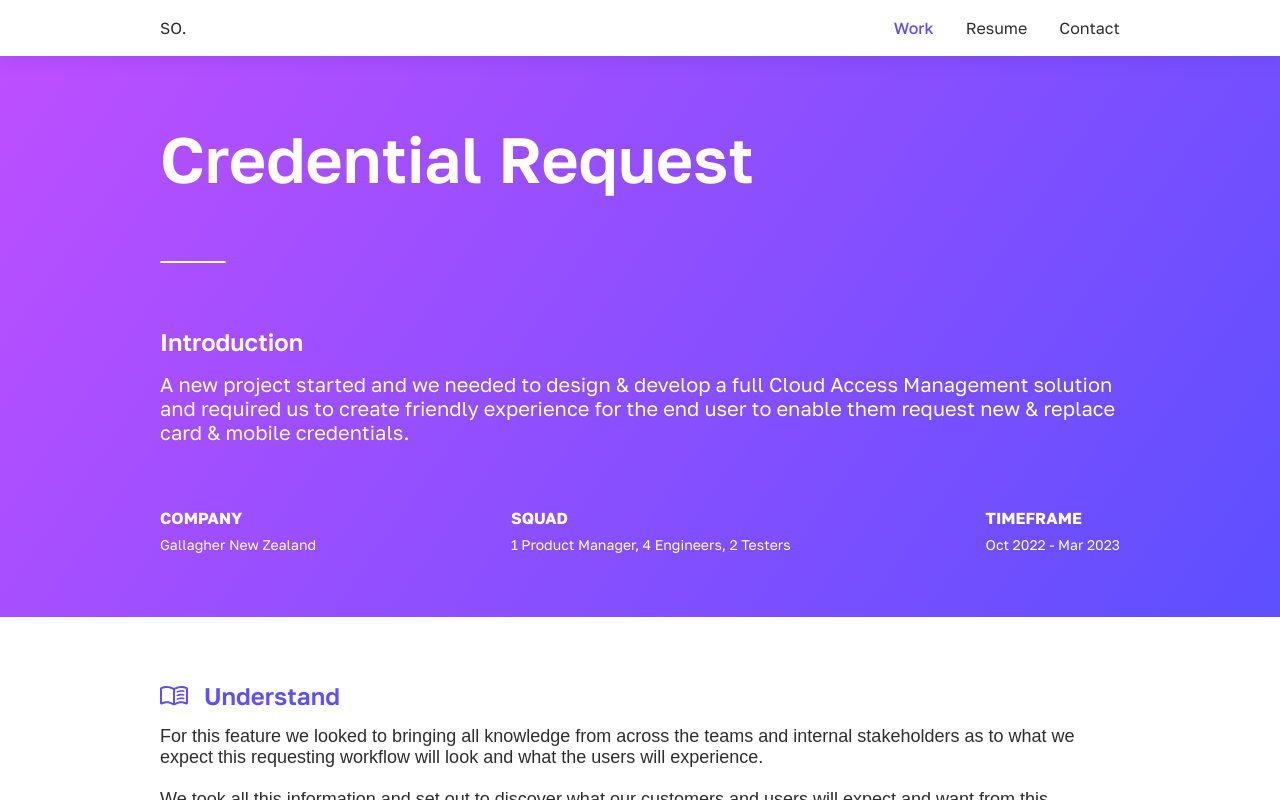
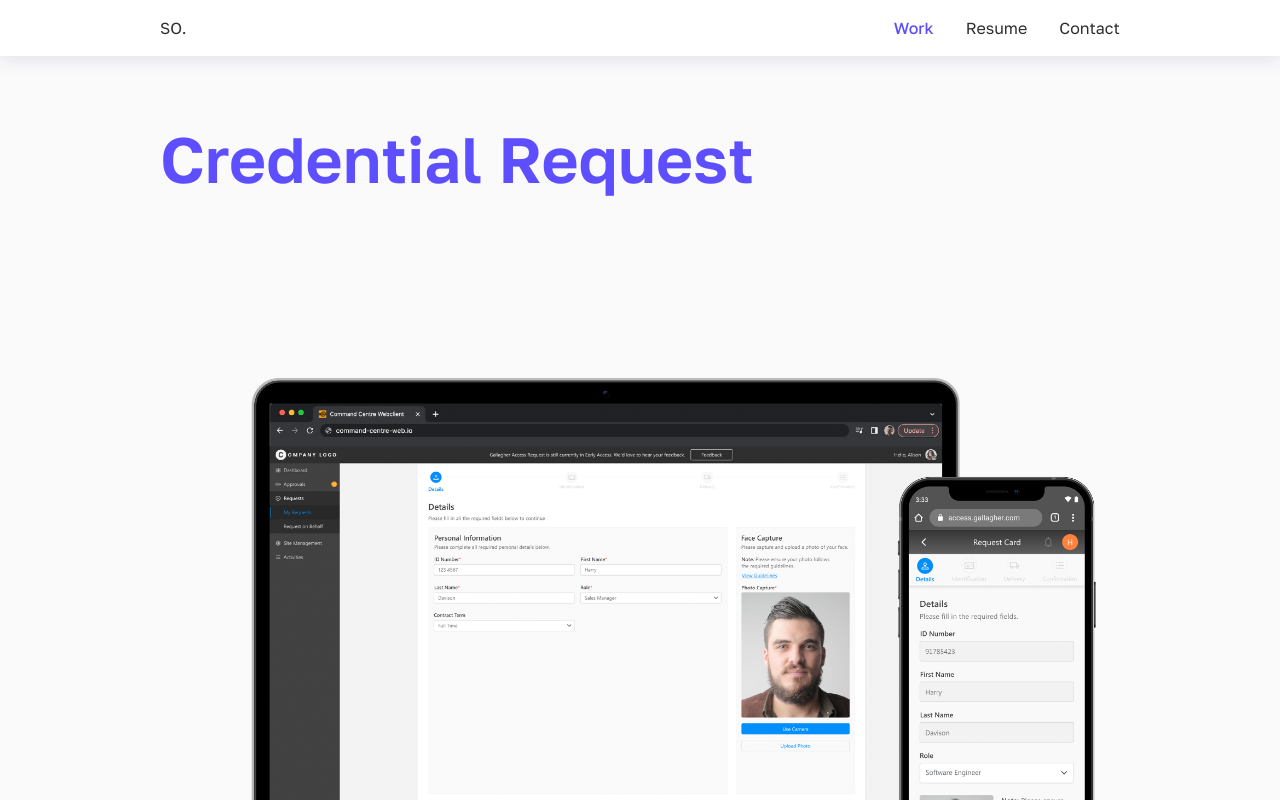
Before and after one commit to DesignStevie/Theorox-Studios, a React (Create React App) app: page /my-work/credential_request in a window 1280 px wide. Built offline with nearby package versions, Linux system fonts and the light colour scheme.

Commit message:
updated project page

```diff
--- a/src/Components/WorkItem/WorkItem.css
+++ b/src/Components/WorkItem/WorkItem.css
@@ -24,17 +24,17 @@
   border-radius: 0 0 0.5rem 0.5rem;
   background-color: #fff;
   transform: translateY(0.5rem);
-  transition: opacity 0.2s, transform 0.5s;
+  transition:transform 2s;
+  display: flex;
+  flex-direction: column;
+  gap:1.5rem;
 }
 .workitem-container h3 {
   color: #5d4fff;
-  font-weight: 600;
-  margin-bottom: 0.5rem;
 }
 
 .workitem-container h4{
-  color: #2e2e2e;
-  margin-bottom: 0.5rem;
+  color: #4F4F4F;
 }
 
 Link{
@@ -45,13 +45,9 @@ Link{
   font-weight: 300;
   padding-bottom: 1rem;
 }
-.workitem-container:hover > .workitem-content {
-  opacity: 1;
-  cursor: pointer;
-}
 
 .workitem-container:hover {
-  transform: scale(1.05);
+  transform: scale(1.025);
   cursor: pointer;
 }
 
--- a/src/Components/WorkItem/WorkItem.jsx
+++ b/src/Components/WorkItem/WorkItem.jsx
@@ -16,8 +16,7 @@ function WorkItem() {
             <img className="project-image" src={project.image} alt="project" />
             <div className="workitem-content">
               <h3> {project.projectName}</h3>
-              <h4>UX/UI</h4>
-              <p> {project.short_description}</p>
+              <h4> {project.short_description}</h4>
               <button className="roundbutton secondary-button">View Project</button>
             </div>
           </Link>
--- a/src/Components/WorkItem/WorkPageItems.jsx
+++ b/src/Components/WorkItem/WorkPageItems.jsx
@@ -16,7 +16,6 @@ function WorkPageItems() {
             <img className="project-image" src={project.image} alt="project" />
             <div className="workitem-content">
               <h3> {project.projectName}</h3>
-              <h4>UX/UI</h4>
               <p> {project.short_description}</p>
               <button className="roundbutton secondary-button">View Project</button>
             </div>
--- a/src/Data/ProjectData.js
+++ b/src/Data/ProjectData.js
@@ -9,8 +9,7 @@ const projectData = [
     short_description:
       "Creating a cloud security management solution for cardholder and building control.",
     image: require("../Images/ProjectTileOnboarding.png"),
-    problem:
-      "My squad's objective was to shift a pre-existing on-premise software to an all-cloud solution while improving all usability. We came across a large feature that we needed to look at improving vastly which was the onboarding process of a new Cardholder/User, this would be a new feature compared to the on-premise software but still utilising it’s existing features.",
+    problem:"One of my squad's main focus was to shift a pre-existing on-premise software to an all-cloud solution while overhaling and improving all usability with new and existing customers. \n \n A large feature that we needed to overcome was an onboarding process of new Cardholder/Users to the site, this would be a new feature compared to the on-premise software but still utilizing it’s existing features. \n \n I took to the task working with my squad in an agile environment to iterate on the feature to create a feasible onboarding solution.",
     understand:
       "I first looked at the existing on-premise solution for onboarding a user and deconstructed its features and found that it had no built-in process for onboarding users as it was built to accommodate any type of business workflow, this was a usability issue as it would require training and modules for the customers to be able to use and understand it. \n \n We knew we had to find and create a solution that could do the same thing but still be easy and intuitive to understand and use without the training and modules.",
     research:
@@ -65,9 +64,7 @@ const projectData = [
     long_description:
       "Lorem ipsum dolor sit amet, consectetur adipiscing elit, sed do eiusmod tempor incididunt ut labore et dolore magna aliqua. \n \n Ut enim ad minim veniam, quis nostrud exercitation ullamco laboris nisi ut aliquip ex ea commodo consequat. Duis aute irure dolor in reprehenderit. \n \n Lorem ipsum dolor sit amet, consectetur adipiscing elit, sed do eiusmod tempor incididunt ut labore et dolore magna aliqua. \n \n Ut enim ad minim veniam, quis nostrud exercitation ullamco laboris nisi ut aliquip ex ea commodo consequat. Duis aute irure dolor in reprehenderit.",
     image: require("../Images/ProjectTileCredentialRequest.png"),
-    problem:
-      "A new project started and we needed to design & develop a full Cloud Access Management solution and required us to create friendly experience for the end user to enable them request new & replace card & mobile credentials.",
-    understand:
+    problem:"Another squads main focus was to design and develop a full Cloud Access Management solution for credential and access control that was customer driving in user experience. \n \n One of many features, we needed to create an MVP solution for the end requesters (i.e Employees) to enable them to quickly and effectively request new credentials from their organization and could be processed by the corresponding approvers (i.e HR Admins) within the system. \n \n I took to this task working with my squad in an agile environment to iterate on this feature with our customers to create a viable solution. ",    understand:
       "For this feature we looked to bringing all knowledge from across the teams and internal stakeholders as to what we expect this requesting workflow will look and what the users will experience. \n \n We took all this information and set out to discover what our customers and users will expect and want from this eperience.",
     research:
       "We went out to our customers and users that would fit our persona for this feature and interviewed them to get a broader idea as to what they would expect the requesting service will look like and what will be expected of their users. \n \n I looked at competitors solutions as well and found some common ground between them and how they solved their solution. I would use this as inspiration and make certain aspects a part from my own solution",
--- a/src/Pages/Home.css
+++ b/src/Pages/Home.css
@@ -135,20 +135,6 @@
   margin: 0;
 }
 
-.linkButton {
-  color: #5d4fff;
-  margin-left: auto;
-}
-
-/* Standard Containers */
-.container {
-  padding: 0rem 2rem;
-  margin-top: 3.25rem !important;
-  margin-bottom: 3.25rem !important;
-  max-width: 60rem;
-  margin: 0 auto;
-}
-/*---------------------*/
 /* Last Containers */
 .lastContainer {
   margin-bottom: 7.5rem !important;
@@ -186,7 +172,7 @@
 
 .social-icons {
   display: flex;
-  gap: 0.5rem;
+  gap: 1rem;
 }
 
 .home-header-buttons {
@@ -200,21 +186,28 @@
 }
 
 .roundbutton {
-  width: 11.25rem;
-  height: 2.5rem;
-  border-radius: 3rem;
+  min-width: 13rem;
+  max-width: 13rem;
+  height: 3.5rem;
+  border-radius: 1rem;
   border: none;
   cursor: pointer;
 }
 .secondary-button{
-  background: none;
-  border: 1.5px solid #5d4fff;
+  background: rgba(93, 79, 255, 0.05);
   color: #5d4fff;
   font-weight: 500;
 }
+
+.linkButton {
+  color: #5d4fff;
+  margin-left: auto;
+}
+
 .secondary-button:hover{
-  background:rgba(93, 79, 255, 0.05);
+  background:rgba(93, 79, 255, 0.1);
 }
+
 .primary-button {
   color: #fff;
   background: rgb(189, 79, 255);
@@ -235,11 +228,19 @@
 
 /*Contact Form*/
 .contactContainer {
+  max-width: 50%;
   display: flex;
+  flex-direction: column;
+  gap: 2rem;
+}
+.contactSocials{
+  display: flex;
+  gap: 1rem;
 }
 
-.halfForm {
-  flex: 1;
+a {
+  text-decoration: none;
+  color: #fff;
 }
 /*---------------------*/
 
--- a/src/Pages/Project.css
+++ b/src/Pages/Project.css
@@ -42,26 +42,38 @@
   width: 100%;
   height: 100%;
 }
-.projectProblem {
-  color: #fff;
+
+/* ---------- Project Header ---------- */
+.headerImage img{
+  width: 100%;
+  object-fit: contain;
+  margin-bottom: 6rem;
+}
+.projectDetailsContainer{
+  display: flex;
+  gap: 1.5rem;
 }
 
 .projectIntroductionText {
-  color: #fff;
-  font-size: 1.25rem;
+  white-space: pre-line;
+  font-size: 1rem;
 }
 
 .projectDetails{
-  color: #fff;
-  margin-top: 4rem;
   gap:2rem;
   display: flex;
+  flex-direction: column;
   justify-content: space-between;
+  min-width: 30%;
 }
 
 .details h4{
- margin-bottom: 0.5rem;
+  color: #5d4fff;
+  font-weight: 500;
+  margin-bottom: 0.5rem;
 }
+
+/* ---------- Project Text ---------- */
 
 .process-header {
   display: flex;
@@ -101,8 +113,14 @@
 }
 
 @media only screen and (max-width: 480px) {
-  .page-heading{
-    font-size: 3rem;
+  .projectDetailsContainer{
+    flex-direction: column;
+  }
+  .headerImage img{
+    margin-bottom: 2rem;
+  }
+  .pageHeadingPurple{
+    font-size: 3rem;;
   }
   .projectHeaderInner{
     padding: 0 1rem;
--- a/src/Pages/Project.jsx
+++ b/src/Pages/Project.jsx
@@ -15,12 +15,17 @@ function Project(myProjectData) {
     <>
       <NavBar />
       <div className="page-container">
-        <div className="colouredBackground">
+        <div className="greyBackground">
           <div className="containerPlain">
             {/* PROJECT --- HEADING */}
-            <h1 className="pageHeadingWhite">{displayProject.projectName}</h1>
-            <hr className="headerLineLarge" />
-            <h3 className="projectProblem subHeading">Introduction</h3>
+            <h1 className="pageHeadingPurple">{displayProject.projectName}</h1>
+            <div className="headerImage">
+                <img
+                  src={displayProject.finalSolutionImage}
+                  alt="Final Solution"
+                />
+              </div>
+            <div className="projectDetailsContainer">
             <p className="projectIntroductionText">{displayProject.problem}</p>
             <div className="projectDetails">
               <div className="details">
@@ -35,6 +40,7 @@ function Project(myProjectData) {
                 <h4>TIMEFRAME</h4>
                 <p>{displayProject.timeframe}</p>
               </div>
+            </div>
             </div>
           </div>
         </div>
--- a/src/index.css
+++ b/src/index.css
@@ -7,11 +7,12 @@ html {
   height: 100%;
   overflow-x: hidden;
   width: 100%;
-  font-family: "Montserrat", sans-serif;
+  font-family: "Golos Text", sans-serif;
   -webkit-font-smoothing: antialiased;
   -moz-osx-font-smoothing: grayscale;
 }
 
+/* ---------- Typography ---------- */
 h1,
 h2,
 h3,
@@ -23,7 +24,13 @@ button {
   padding: 0;
   font-family: "Golos Text", sans-serif;
 }
+button{
+  font-weight: 300;
+  font-size: 0.875rem;
+}
+
 h4 {
+  font-weight: 300;
   font-size: 1rem;
 }
 h3 {
@@ -45,18 +52,13 @@ p {
 b {
   font-weight: 600;
 }
+
+/* ---------- Containers ---------- */
+
 .containerPlain {
   padding: 4rem 1rem;
   max-width: 60rem;
   margin: 0 auto;
-}
-
-.headerLineLarge {
-  width: 4rem;
-  background-color: #fff;
-  border: 1px solid #fff;
-  border-radius: 4px;
-  margin: 4rem 0rem;
 }
 
 .colouredBackground {
@@ -69,10 +71,23 @@ b {
   );
 }
 
+.greyBackground{
+  margin: 0 auto;
+  background: #FAFAFA;
+}
+
 .page-container {
   margin-top: 3.5rem;
 }
+/* ---------- Other ---------- */
 
+.headerLineLarge {
+  width: 4rem;
+  background-color: #fff;
+  border: 1px solid #fff;
+  border-radius: 4px;
+  margin: 4rem 0rem;
+}
 .pageHeadingWhite {
   font-weight: 600;
   font-size: 4rem;
```
Also changed, not shown: src/Pages/Home.jsx (+61 -53 lines).
